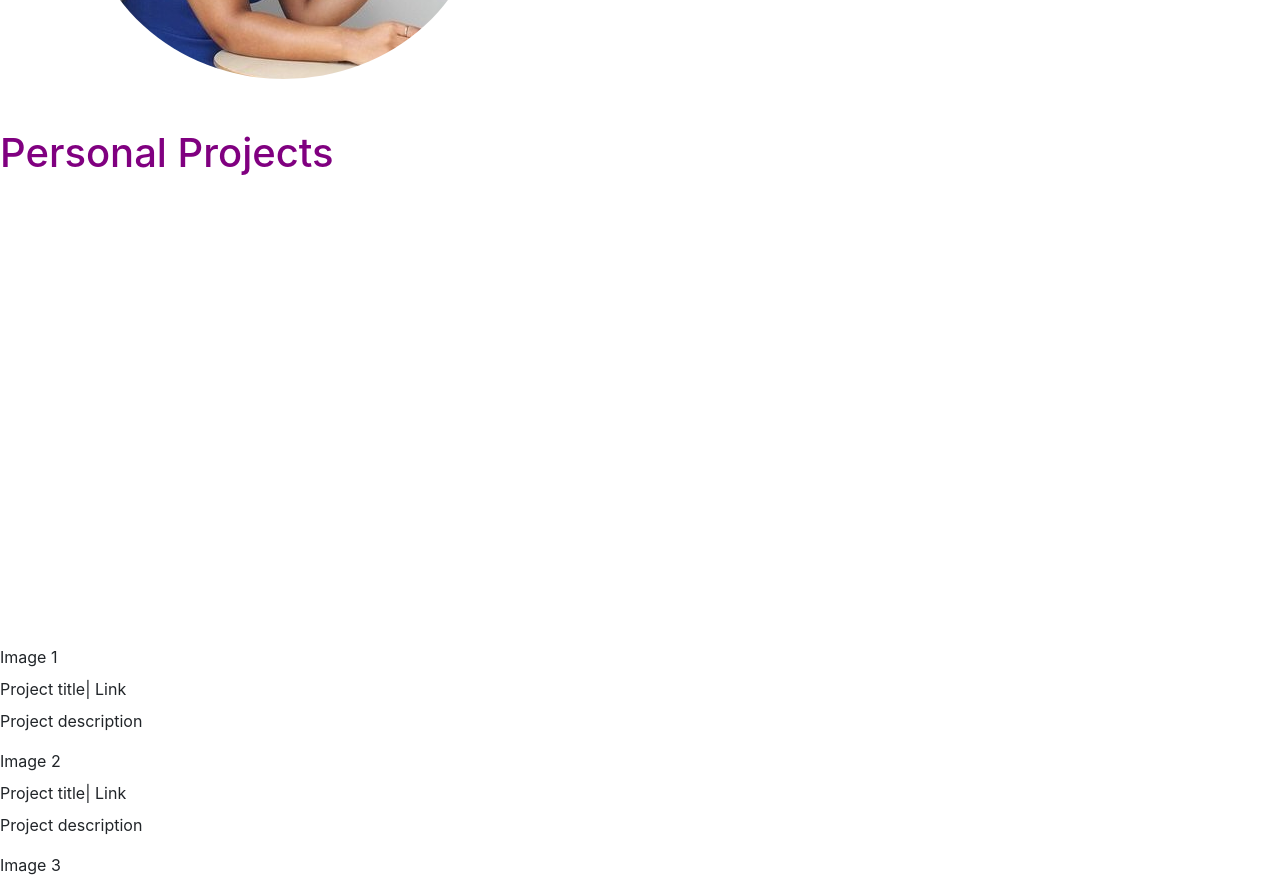
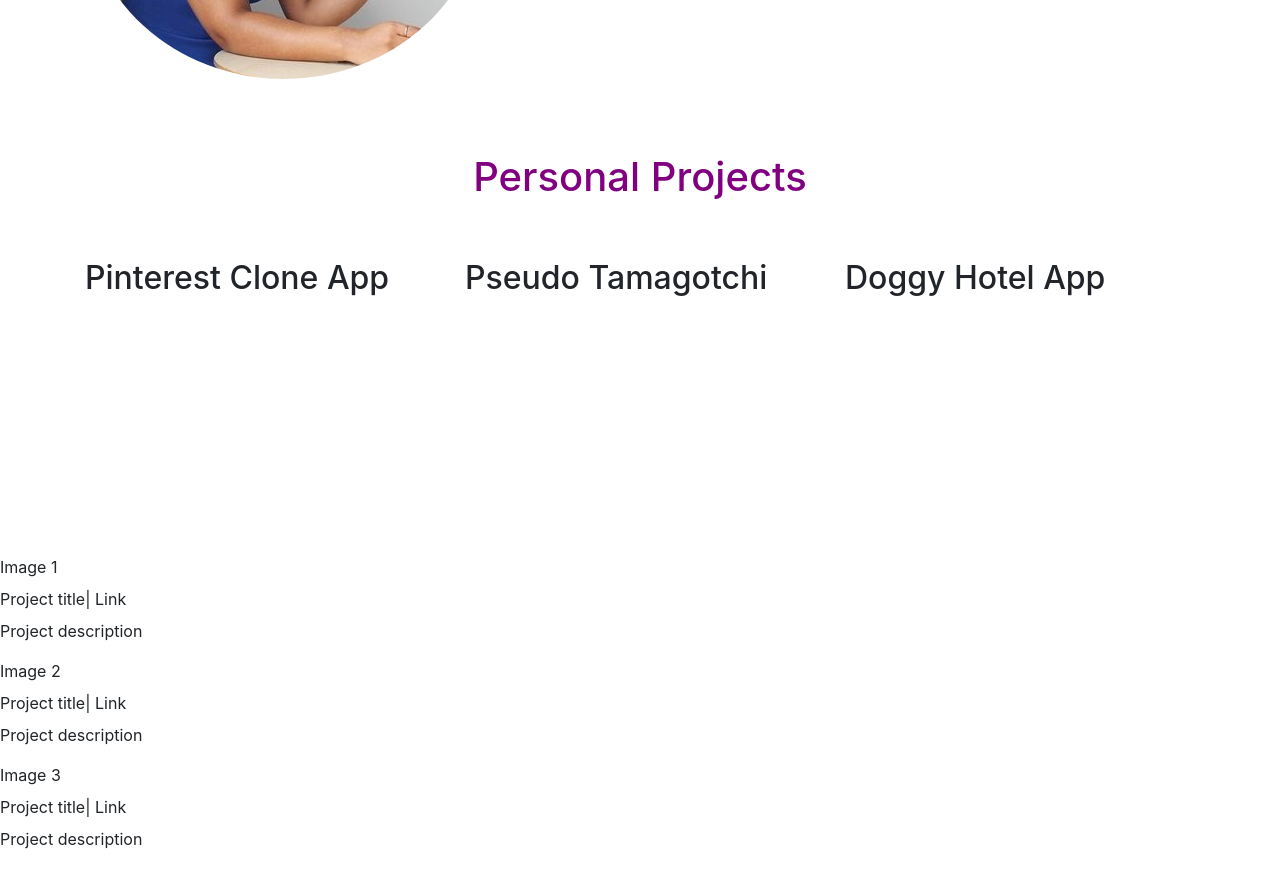
Before and after one commit to SMakaiTakori/portfolio, a React (Create React App) app in the folder portfolio-website/: page / in a window 1280 px wide. Shown: the part 860-1745 px from the top of the page. Built offline with nearby package versions, Linux system fonts and the light colour scheme.

Commit message:
added project columns and inserted youtube videos

```diff
--- a/portfolio-website/src/components/Projects.js
+++ b/portfolio-website/src/components/Projects.js
@@ -9,13 +9,34 @@
 const Projects = () => {
   return (
     <div>
-      <h1>Personal Projects</h1>
+      <br />
+      <h1 style={{ textAlign: "center" }}>Personal Projects</h1>
       <Container>
         <Row className="rows">
           <Col>
-            <ReactPlayer url="https://youtu.be/iwv-IJ1Vmcg" />
+            <h2>Pinterest Clone App</h2>
+            <ReactPlayer
+              url="https://youtu.be/iwv-IJ1Vmcg"
+              width="250px"
+              height="200px"
+            />
           </Col>
-          <Col></Col>
+          <Col>
+            <h2>Pseudo Tamagotchi</h2>
+            <ReactPlayer
+              url="https://youtu.be/I2t9q1A5bLs"
+              width="250px"
+              height="200px"
+            />
+          </Col>
+          <Col>
+            <h2>Doggy Hotel App</h2>
+            <ReactPlayer
+              url="https://youtu.be/oVWAgO4DvxU"
+              width="250px"
+              height="200px"
+            />
+          </Col>
         </Row>
       </Container>
 
```
